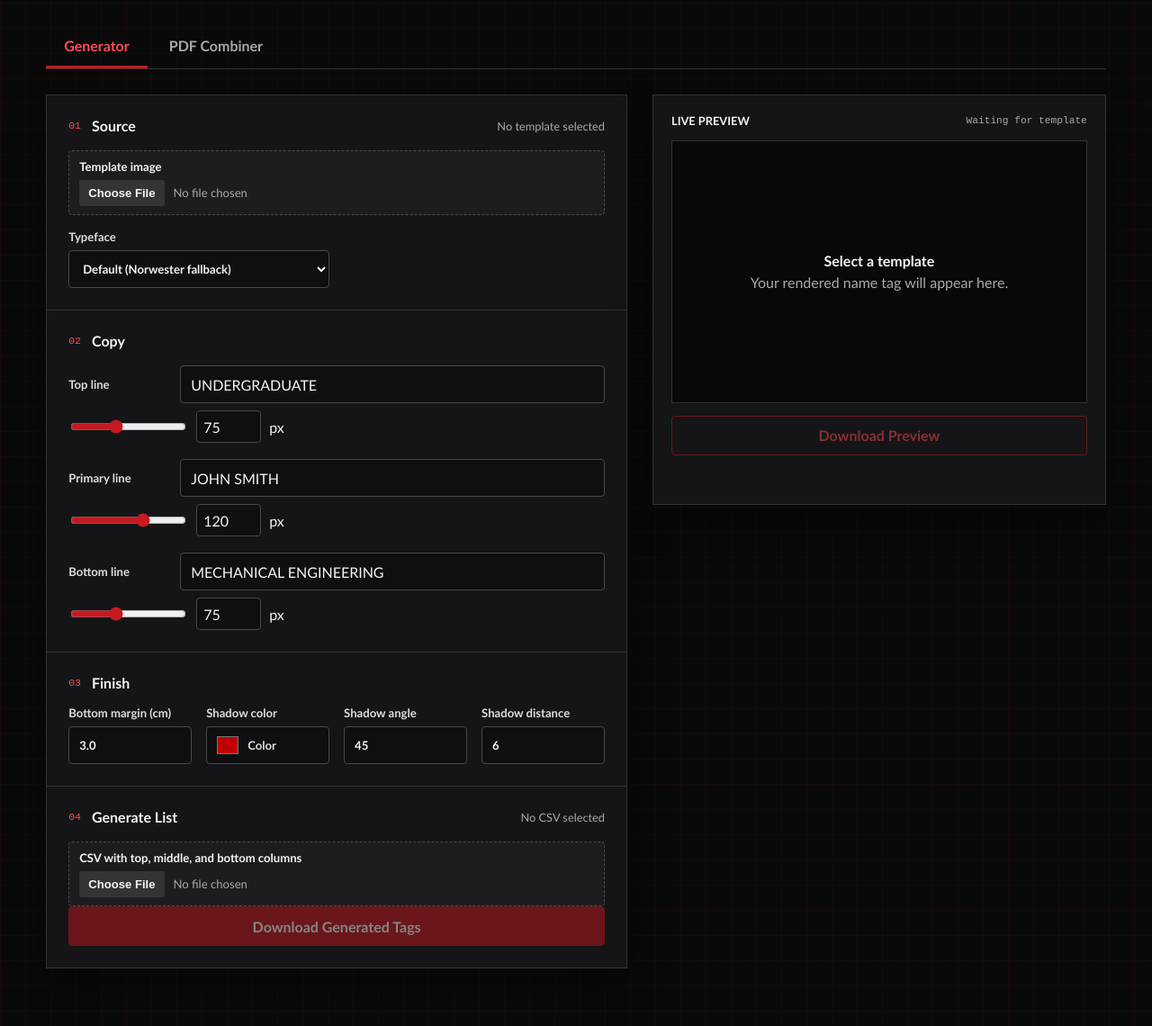
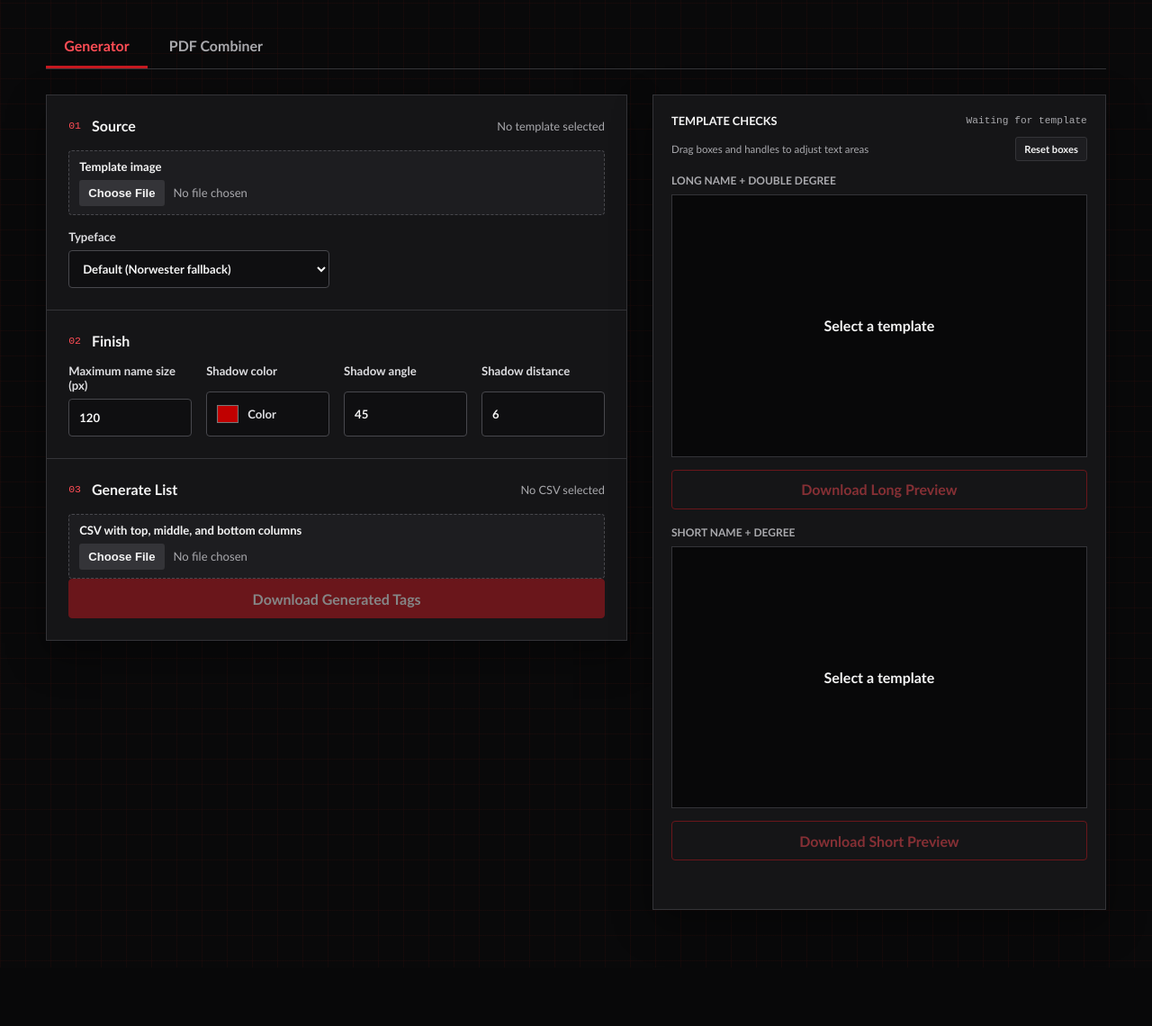
Before and after one commit to minertjw/name-tags, a Flask app: page / in a window 1280 px wide. Shown: the part 109-1249 px from the top of the page at 90% size. After the commit the page ends 1177 px from the top, so only its background shows below. Run offline with Flask 3, Linux system fonts and the light colour scheme; parts of the project's set-up code (start-up, migrations or seed data) failed here and were passed over; some libraries are stand-ins or nearby versions.

Commit message:
Template preview renderer

```diff
--- a/core/static/app.js
+++ b/core/static/app.js
@@ -3,17 +3,32 @@ const templateInput = document.querySelector("#template");
 const csvInput = document.querySelector("#csv-file");
 const fontSelect = document.querySelector("#font-id");
 const customFontLabel = document.querySelector("#custom-font-label");
-const previewImage = document.querySelector("#preview-image");
-const previewEmpty = document.querySelector("#preview-empty");
 const previewState = document.querySelector("#preview-state");
 const generatorMessage = document.querySelector("#generator-message");
 const generateTagsButton = document.querySelector("#generate-tags");
-const downloadPreviewButton = document.querySelector("#download-preview");
+const textBoxesInput = document.querySelector("#text-boxes");
+const resetBoxesButton = document.querySelector("#reset-boxes");
+const defaultTextBoxes = JSON.parse(textBoxesInput.value);
+let textBoxes = structuredClone(defaultTextBoxes);
 let previewTimer;
 let previewController;
-let previewUrl;
-let previewBlob;
+const previewUrls = {};
+const previewBlobs = {};
 let csvIsValid = false;
+const minimumBoxSize = 0.03;
+
+updateBoxOverlays();
+
+document.querySelectorAll(".text-box").forEach((element) => {
+  element.addEventListener("pointerdown", beginBoxInteraction);
+  element.addEventListener("keydown", adjustBoxWithKeyboard);
+});
+
+resetBoxesButton.addEventListener("click", () => {
+  textBoxes = structuredClone(defaultTextBoxes);
+  updateBoxOverlays();
+  schedulePreview();
+});
 
 document.querySelectorAll("[data-tab]").forEach((tab) => {
   tab.addEventListener("click", () => {
@@ -28,12 +43,6 @@ document.querySelectorAll("[data-tab]").forEach((tab) => {
   });
 });
 
-document.querySelectorAll("[data-sync]").forEach((control) => {
-  control.addEventListener("input", () => {
-    document.querySelector(`#${control.dataset.sync}`).value = control.value;
-  });
-});
-
 fontSelect.addEventListener("change", () => {
   customFontLabel.classList.toggle("is-hidden", fontSelect.value !== "custom");
   schedulePreview();
@@ -42,9 +51,113 @@ fontSelect.addEventListener("change", () => {
 generatorForm.addEventListener("input", schedulePreview);
 generatorForm.addEventListener("change", schedulePreview);
 templateInput.addEventListener("change", () => {
-  document.querySelector("#template-name").textContent = templateInput.files[0]?.name || "No template selected";
+  const template = templateInput.files[0];
+  document.querySelector("#template-name").textContent = template?.name || "No template selected";
+  document.querySelectorAll(".box-overlay").forEach((overlay) => {
+    overlay.hidden = !template;
+  });
+  if (template) updateTemplateAspectRatio(template);
   generateTagsButton.disabled = !(csvIsValid && templateInput.files.length);
 });
+
+function updateTemplateAspectRatio(file) {
+  const url = URL.createObjectURL(file);
+  const image = new Image();
+  image.addEventListener("load", () => {
+    document.querySelectorAll(".preview-stage").forEach((stage) => {
+      stage.style.aspectRatio = `${image.naturalWidth} / ${image.naturalHeight}`;
+    });
+    URL.revokeObjectURL(url);
+  });
+  image.addEventListener("error", () => URL.revokeObjectURL(url));
+  image.src = url;
+}
+
+function beginBoxInteraction(event) {
+  if (event.button !== 0) return;
+  event.preventDefault();
+  const element = event.currentTarget;
+  const stageBounds = element.closest(".preview-stage").getBoundingClientRect();
+  const box = textBoxes.find((candidate) => candidate.name === element.dataset.boxName);
+  const startBox = { ...box };
+  const handle = event.target.dataset.handle || "move";
+  const startX = event.clientX;
+  const startY = event.clientY;
+  element.focus();
+  element.setPointerCapture(event.pointerId);
+
+  const move = (moveEvent) => {
+    const deltaX = (moveEvent.clientX - startX) / stageBounds.width;
+    const deltaY = (moveEvent.clientY - startY) / stageBounds.height;
+    resizeOrMoveBox(box, startBox, handle, deltaX, deltaY);
+    updateBoxOverlays();
+    previewState.textContent = "Changes pending";
+  };
+  const finish = () => {
+    element.removeEventListener("pointermove", move);
+    element.removeEventListener("pointerup", finish);
+    element.removeEventListener("pointercancel", finish);
+    schedulePreview();
+  };
+  element.addEventListener("pointermove", move);
+  element.addEventListener("pointerup", finish);
+  element.addEventListener("pointercancel", finish);
+}
+
+function resizeOrMoveBox(box, start, handle, deltaX, deltaY) {
+  if (handle === "move") {
+    box.top = clamp(start.top + deltaY, 0, 1 - start.height);
+    return;
+  }
+
+  let left = start.left;
+  let top = start.top;
+  let right = start.left + start.width;
+  let bottom = start.top + start.height;
+  if (handle.includes("w")) left = clamp(start.left + deltaX, 0, right - minimumBoxSize);
+  if (handle.includes("e")) right = clamp(right + deltaX, left + minimumBoxSize, 1);
+  if (handle.includes("n")) top = clamp(start.top + deltaY, 0, bottom - minimumBoxSize);
+  if (handle.includes("s")) bottom = clamp(bottom + deltaY, top + minimumBoxSize, 1);
+  box.left = left;
+  box.top = top;
+  box.width = right - left;
+  box.height = bottom - top;
+}
+
+function adjustBoxWithKeyboard(event) {
+  if (!["ArrowLeft", "ArrowRight", "ArrowUp", "ArrowDown"].includes(event.key)) return;
+  if (!event.shiftKey && !["ArrowUp", "ArrowDown"].includes(event.key)) return;
+  event.preventDefault();
+  const box = textBoxes.find((candidate) => candidate.name === event.currentTarget.dataset.boxName);
+  const amount = event.altKey ? 0.001 : 0.005;
+  if (event.shiftKey) {
+    if (event.key === "ArrowLeft") box.width = Math.max(minimumBoxSize, box.width - amount);
+    if (event.key === "ArrowRight") box.width = Math.min(1 - box.left, box.width + amount);
+    if (event.key === "ArrowUp") box.height = Math.max(minimumBoxSize, box.height - amount);
+    if (event.key === "ArrowDown") box.height = Math.min(1 - box.top, box.height + amount);
+  } else {
+    if (event.key === "ArrowUp") box.top = Math.max(0, box.top - amount);
+    if (event.key === "ArrowDown") box.top = Math.min(1 - box.height, box.top + amount);
+  }
+  updateBoxOverlays();
+  schedulePreview();
+}
+
+function updateBoxOverlays() {
+  textBoxes.forEach((box) => {
+    document.querySelectorAll(`[data-box-name="${box.name}"]`).forEach((element) => {
+      element.style.left = `${box.left * 100}%`;
+      element.style.top = `${box.top * 100}%`;
+      element.style.width = `${box.width * 100}%`;
+      element.style.height = `${box.height * 100}%`;
+    });
+  });
+  textBoxesInput.value = JSON.stringify(textBoxes);
+}
+
+function clamp(value, minimum, maximum) {
+  return Math.min(maximum, Math.max(minimum, value));
+}
 
 function schedulePreview() {
   window.clearTimeout(previewTimer);
@@ -66,21 +179,26 @@ async function renderPreview() {
   previewState.textContent = "Rendering";
   setMessage("");
   try {
+    await Promise.all(["long", "short"].map(async (previewCase) => {
+      const data = generatorData();
+      data.set("preview_case", previewCase);
       const response = await fetch("/api/generator/preview", {
         method: "POST",
-      body: generatorData(),
+        body: data,
         signal: previewController.signal,
       });
       const blob = await response.blob();
       if (!response.ok) throw new Error(await readError(blob));
-    if (previewUrl) URL.revokeObjectURL(previewUrl);
-    previewBlob = blob;
-    previewUrl = URL.createObjectURL(blob);
-    previewImage.src = previewUrl;
-    previewImage.hidden = false;
-    previewEmpty.hidden = true;
+      if (previewUrls[previewCase]) URL.revokeObjectURL(previewUrls[previewCase]);
+      previewBlobs[previewCase] = blob;
+      previewUrls[previewCase] = URL.createObjectURL(blob);
+      const image = document.querySelector(`#preview-${previewCase}-image`);
+      image.src = previewUrls[previewCase];
+      image.hidden = false;
+      image.parentElement.querySelector(".preview-empty").hidden = true;
+      document.querySelector(`[data-preview-download="${previewCase}"]`).disabled = false;
+    }));
     previewState.textContent = "Up to date";
-    downloadPreviewButton.disabled = false;
   } catch (error) {
     if (error.name === "AbortError") return;
     previewState.textContent = "Could not render";
@@ -88,8 +206,12 @@ async function renderPreview() {
   }
 }
 
-downloadPreviewButton.addEventListener("click", () => {
-  if (previewBlob) downloadBlob(previewBlob, "name_tag_preview.png");
+document.querySelectorAll("[data-preview-download]").forEach((button) => {
+  button.addEventListener("click", () => {
+    const previewCase = button.dataset.previewDownload;
+    const blob = previewBlobs[previewCase];
+    if (blob) downloadBlob(blob, `name_tag_${previewCase}_preview.png`);
+  });
 });
 
 csvInput.addEventListener("change", async () => {
--- a/core/static/style.css
+++ b/core/static/style.css
@@ -46,18 +46,33 @@ input[type="text"], input[type="number"], select, .file-control { width: 100%; m
 input[type="file"] { width: 100%; color: var(--muted); font-weight: 400; }
 input[type="file"]::file-selector-button { margin-right: 10px; border: 0; border-radius: 3px; padding: 7px 10px; background: #343438; color: var(--ink); font-weight: 700; }
 .field-row { display: grid; grid-template-columns: repeat(2, minmax(0, 1fr)); gap: 16px; margin-top: 16px; }
-.text-control { display: grid; grid-template-columns: 110px 1fr; gap: 8px 14px; align-items: center; margin-top: 18px; }
-.range-line { display: grid; grid-template-columns: 1fr 72px 22px; align-items: center; gap: 9px; }
-.range-line input[type="number"] { min-height: 36px; padding: 5px 7px; }
-input[type="range"] { accent-color: var(--accent); }
 .finish-grid { grid-template-columns: repeat(4, minmax(0, 1fr)); }
 .color-field { display: flex; min-height: 42px; align-items: center; gap: 8px; border: 1px solid #48484d; border-radius: 4px; background: var(--field); padding: 5px 9px; }
 .color-field input { width: 28px; height: 28px; border: 0; padding: 0; background: none; }
 .preview-pane { position: sticky; top: 20px; padding: 20px; }
 .preview-heading { margin-bottom: 14px; font-size: 0.8rem; font-weight: 700; text-transform: uppercase; }
 .status-dot { color: var(--muted); font: 400 0.7rem "Courier New", monospace; text-transform: none; }
-.preview-stage { aspect-ratio: 19 / 12; display: grid; place-items: center; overflow: hidden; background: #080809; border: 1px solid var(--line); }
-.preview-stage img { width: 100%; height: 100%; object-fit: contain; }
+.box-toolbar { display: flex; align-items: center; justify-content: space-between; gap: 12px; margin: -4px 0 14px; color: var(--muted); font-size: 0.72rem; }
+.box-toolbar button { flex: none; border: 1px solid var(--line); border-radius: 3px; background: var(--surface-raised); color: var(--ink); padding: 6px 9px; font-size: 0.7rem; font-weight: 700; }
+.preview-pair { display: grid; gap: 18px; }
+.preview-case { min-width: 0; }
+.preview-case h3 { margin: 0 0 8px; color: var(--muted); font-size: 0.75rem; font-weight: 700; text-transform: uppercase; }
+.preview-stage { position: relative; aspect-ratio: 19 / 12; display: grid; place-items: center; overflow: hidden; background: #080809; border: 1px solid var(--line); touch-action: none; }
+.preview-stage img { position: absolute; inset: 0; width: 100%; height: 100%; object-fit: fill; }
+.box-overlay { position: absolute; inset: 0; z-index: 2; pointer-events: none; }
+.box-overlay[hidden] { display: none; }
+.text-box { position: absolute; border: 1px solid rgba(255, 77, 85, 0.95); background: rgba(199, 25, 32, 0.08); box-shadow: 0 0 0 1px rgba(0, 0, 0, 0.55); cursor: move; pointer-events: auto; }
+.text-box:focus-visible { outline: 2px solid #ffffff; outline-offset: 2px; }
+.text-box-label { position: absolute; top: 3px; left: 5px; color: #ffffff; background: rgba(5, 5, 6, 0.82); padding: 2px 4px; font: 700 0.58rem "Courier New", monospace; text-transform: uppercase; pointer-events: none; }
+.resize-handle { position: absolute; width: 10px; height: 10px; border: 1px solid #09090a; background: var(--accent-bright); pointer-events: auto; }
+.handle-n { top: -5px; left: calc(50% - 5px); cursor: ns-resize; }
+.handle-ne { top: -5px; right: -5px; cursor: nesw-resize; }
+.handle-e { top: calc(50% - 5px); right: -5px; cursor: ew-resize; }
+.handle-se { right: -5px; bottom: -5px; cursor: nwse-resize; }
+.handle-s { bottom: -5px; left: calc(50% - 5px); cursor: ns-resize; }
+.handle-sw { bottom: -5px; left: -5px; cursor: nesw-resize; }
+.handle-w { top: calc(50% - 5px); left: -5px; cursor: ew-resize; }
+.handle-nw { top: -5px; left: -5px; cursor: nwse-resize; }
 .empty-state { display: grid; gap: 5px; text-align: center; color: var(--muted); }
 .empty-state strong { color: var(--ink); }
 .message { min-height: 22px; margin: 12px 0 0; color: var(--muted); font-size: 0.82rem; }
@@ -88,4 +103,4 @@ fieldset legend { margin-bottom: 12px; }
 .activity-log li::marker { color: var(--accent-bright); }
 @media (max-width: 1119px) { .combiner-grid { grid-template-columns: 1fr; } .activity-log { min-height: 180px; } }
 @media (max-width: 850px) { .generator-grid { grid-template-columns: 1fr; } .preview-pane { position: static; grid-row: 1; } .finish-grid { grid-template-columns: repeat(2, minmax(0, 1fr)); } }
-@media (max-width: 560px) { .app-header { min-height: 86px; padding: 14px 18px; } .app-header img { width: 52px; height: 52px; } .workspace { padding: 18px 10px 40px; } .tab { flex: 1; padding-inline: 8px; } .control-section, .preview-pane, .pdf-controls, .activity-pane { padding: 16px; } .field-row, .finish-grid, .picker-grid { grid-template-columns: 1fr; } .text-control { grid-template-columns: 1fr; } }
+@media (max-width: 560px) { .app-header { min-height: 86px; padding: 14px 18px; } .app-header img { width: 52px; height: 52px; } .workspace { padding: 18px 10px 40px; } .tab { flex: 1; padding-inline: 8px; } .control-section, .preview-pane, .pdf-controls, .activity-pane { padding: 16px; } .field-row, .finish-grid, .picker-grid { grid-template-columns: 1fr; } .box-toolbar { align-items: flex-start; flex-direction: column; } }
--- a/core/templates/index.html
+++ b/core/templates/index.html
@@ -50,29 +50,10 @@
           </section>
 
           <section class="control-section">
-            <div class="section-heading"><div><span class="step">02</span><h2>Copy</h2></div></div>
-            {% for region, label, default in [
-              ('top', 'Top line', defaults.top_text),
-              ('middle', 'Primary line', defaults.middle_text),
-              ('bottom', 'Bottom line', defaults.bottom_text)
-            ] %}
-            <div class="text-control">
-              <label for="{{ region }}-text">{{ label }}</label>
-              <input id="{{ region }}-text" name="{{ region }}_text" type="text" value="{{ default }}" maxlength="500">
-              <div class="range-line">
-                <input id="{{ region }}-font-size-range" data-sync="{{ region }}-font-size" type="range" min="12" max="180" value="{{ defaults[region + '_font_size'] }}" aria-label="{{ label }} font size">
-                <input id="{{ region }}-font-size" data-sync="{{ region }}-font-size-range" name="{{ region }}_font_size" type="number" min="12" max="180" value="{{ defaults[region + '_font_size'] }}" aria-label="{{ label }} font size in pixels">
-                <span>px</span>
-              </div>
-            </div>
-            {% endfor %}
-          </section>
-
-          <section class="control-section">
-            <div class="section-heading"><div><span class="step">03</span><h2>Finish</h2></div></div>
+            <div class="section-heading"><div><span class="step">02</span><h2>Finish</h2></div></div>
             <div class="field-row finish-grid">
-              <label>Bottom margin (cm)
-                <input name="bottom_horizontal_margin_cm" type="number" min="0" max="10" step="0.1" value="{{ defaults.bottom_horizontal_margin_cm }}">
+              <label>Maximum name size (px)
+                <input name="middle_max_font_size" type="number" min="12" max="500" step="1" value="{{ defaults.middle_max_font_size }}">
               </label>
               <label>Shadow color
                 <span class="color-field"><input name="shadow_color" type="color" value="{{ defaults.shadow_color }}"><span>Color</span></span>
@@ -87,7 +68,7 @@
           </section>
 
           <section class="control-section batch-section">
-            <div class="section-heading"><div><span class="step">04</span><h2>Generate List</h2></div><p id="csv-count">No CSV selected</p></div>
+            <div class="section-heading"><div><span class="step">03</span><h2>Generate List</h2></div><p id="csv-count">No CSV selected</p></div>
             <label class="file-control">
               <span>CSV with top, middle, and bottom columns</span>
               <input id="csv-file" name="csv" type="file" accept=".csv">
@@ -98,15 +79,57 @@
         </div>
 
         <aside class="preview-pane" aria-label="Name tag preview">
-          <div class="preview-heading"><span>Live preview</span><span id="preview-state" class="status-dot">Waiting for template</span></div>
-          <div class="preview-stage">
-            <img id="preview-image" alt="Rendered name tag preview" hidden>
-            <div id="preview-empty" class="empty-state">
-              <strong>Select a template</strong>
-              <span>Your rendered name tag will appear here.</span>
-            </div>
+          <div class="preview-heading">
+            <span>Template checks</span>
+            <span id="preview-state" class="status-dot">Waiting for template</span>
           </div>
-          <button id="download-preview" class="secondary-button" type="button" disabled>Download Preview</button>
+          <div class="box-toolbar">
+            <span>Drag boxes and handles to adjust text areas</span>
+            <button id="reset-boxes" type="button">Reset boxes</button>
+          </div>
+          <input id="text-boxes" name="text_boxes" type="hidden" value='{{ text_boxes | tojson }}'>
+          <div class="preview-pair">
+            <section class="preview-case">
+              <h3>Long name + double degree</h3>
+              <div class="preview-stage">
+                <img id="preview-long-image" alt="Template preview with a long name and double degree" hidden>
+                <div class="empty-state preview-empty">
+                  <strong>Select a template</strong>
+                </div>
+                <div class="box-overlay" aria-label="Resizable text areas" hidden>
+                  {% for box in text_boxes %}
+                  <div class="text-box text-box-{{ box.name }}" data-box-name="{{ box.name }}" tabindex="0" role="group" aria-label="{{ box.name | title }} text area. Drag vertically to move; use handles to resize.">
+                    <span class="text-box-label">{{ box.name }}</span>
+                    {% for handle in ['n', 'ne', 'e', 'se', 's', 'sw', 'w', 'nw'] %}
+                    <span class="resize-handle handle-{{ handle }}" data-handle="{{ handle }}" aria-hidden="true"></span>
+                    {% endfor %}
+                  </div>
+                  {% endfor %}
+                </div>
+              </div>
+              <button class="secondary-button preview-download" data-preview-download="long" type="button" disabled>Download Long Preview</button>
+            </section>
+            <section class="preview-case">
+              <h3>Short name + degree</h3>
+              <div class="preview-stage">
+                <img id="preview-short-image" alt="Template preview with a short name and degree" hidden>
+                <div class="empty-state preview-empty">
+                  <strong>Select a template</strong>
+                </div>
+                <div class="box-overlay" aria-label="Resizable text areas" hidden>
+                  {% for box in text_boxes %}
+                  <div class="text-box text-box-{{ box.name }}" data-box-name="{{ box.name }}" tabindex="0" role="group" aria-label="{{ box.name | title }} text area. Drag vertically to move; use handles to resize.">
+                    <span class="text-box-label">{{ box.name }}</span>
+                    {% for handle in ['n', 'ne', 'e', 'se', 's', 'sw', 'w', 'nw'] %}
+                    <span class="resize-handle handle-{{ handle }}" data-handle="{{ handle }}"></span>
+                    {% endfor %}
+                  </div>
+                  {% endfor %}
+                </div>
+              </div>
+              <button class="secondary-button preview-download" data-preview-download="short" type="button" disabled>Download Short Preview</button>
+            </section>
+          </div>
           <p id="generator-message" class="message" role="status" aria-live="polite"></p>
         </aside>
       </form>
--- a/name_tag_generator/top_image.py
+++ b/name_tag_generator/top_image.py
@@ -6,7 +6,7 @@ from .normalization import strip_wrapping_quotes
 from .render_config import (
     IMAGE_SUFFIXES,
     IMAGES_DIR,
-    TEXT_REGION_SPECS,
+    TEXT_BOX_SPECS,
     TOP_IMAGE_MAX_HEIGHT_RATIO,
     TOP_IMAGE_MAX_WIDTH_RATIO,
     TOP_IMAGE_VERTICAL_OFFSET_RATIO,
@@ -35,10 +35,10 @@ def draw_top_image(
 ) -> None:
     available_width = max(1, image.width - (margin_x * 2))
     available_height = max(1, image.height - (margin_y * 2))
-    _, center_ratio, _ = TEXT_REGION_SPECS[0]
+    _, _, top_ratio, _, height_ratio = TEXT_BOX_SPECS[0]
     max_width = max(1, int(round(available_width * TOP_IMAGE_MAX_WIDTH_RATIO)))
     max_height = max(1, int(round(available_height * TOP_IMAGE_MAX_HEIGHT_RATIO)))
-    region_center_y = margin_y + (available_height * center_ratio)
+    region_center_y = image.height * (top_ratio + (height_ratio / 2))
 
     with Image.open(image_path) as source_image:
         overlay = source_image.convert("RGBA")
```
Also changed, not shown: core/web.py (+38 -0 lines), name_tag_generator/render_config.py (+10 -8 lines), name_tag_generator/settings.py (+43 -34 lines), name_tag_generator/text.py (+15 -38 lines), name_tag_generator/text_layout.py (+71 -34 lines). Lines whose indentation alone changed are shown as unchanged.
